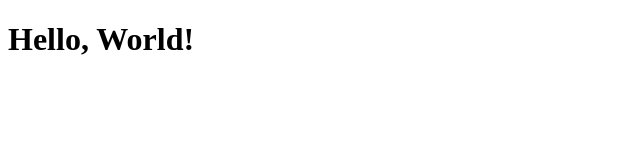
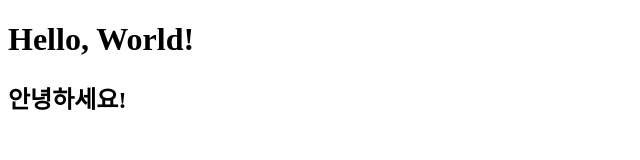
Before and after one commit to Kwngus/Skala_git_practice, a plain HTML site: page index.html in a window 1280 px wide. Shown: the whole page, without its empty margins (0-640 px from the left). Drawn offline with Linux system fonts and the light colour scheme.

Commit message:
feat: index.html 내용 수정

```diff
--- a/index.html
+++ b/index.html
@@ -7,5 +7,6 @@
 </head>
 <body>
     <h1>Hello, World!</h1>
+    <h2>안녕하세요!</h2>
 </body>
 </html>
```
